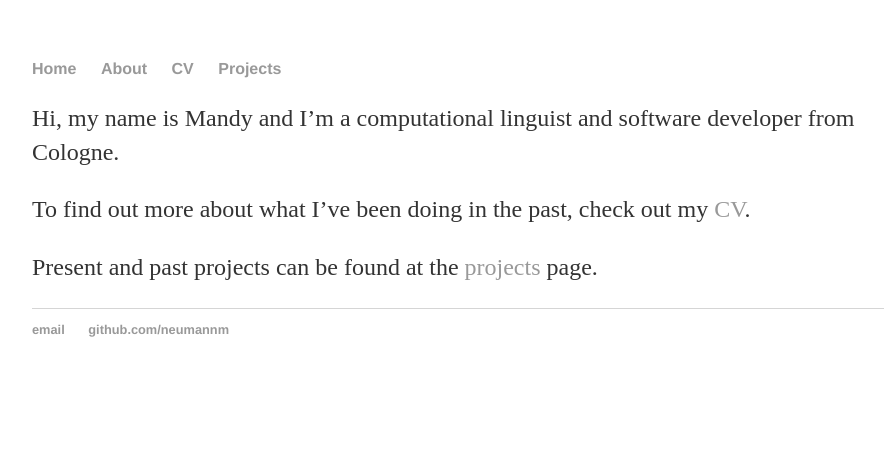
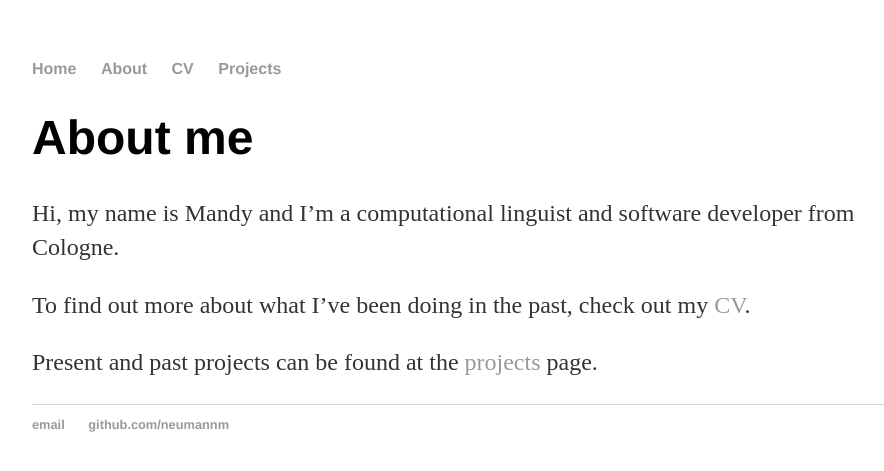
Before and after one commit to neumannm/neumannm.github.io, a Jekyll site: the page built from about/index.md, in a window 1280 px wide. Shown: the top 471 px of the page, without its empty margins (160-1044 px from the left). Built offline with Jekyll 4.4.1, drawn with Linux system fonts in a browser that asks for light colours.

Commit message:
Modularize template
separate header, footer and navbar

```diff
--- /dev/null
+++ b/_includes/foot.html
@@ -0,0 +1,8 @@
+        <footer>
+            <ul>
+                <li><a href="mailto:mandyneumann@gmx.net">email</a></li>
+                <li><a href="https://github.com/neumannm">github.com/neumannm</a></li>
+            </ul>
+        </footer>
+    </body>
+</html>
--- /dev/null
+++ b/_includes/head.html
@@ -0,0 +1,8 @@
+<!DOCTYPE html>
+	<html>
+		<head>
+			<title>{{ page.title }}</title>
+			<!-- link to main stylesheet -->
+			<link rel="stylesheet" type="text/css" href="/css/main.css">
+		</head>
+		<body>
--- /dev/null
+++ b/_includes/navbar.html
@@ -0,0 +1,18 @@
+<nav>
+    <ul>
+        <li><a href="/">Home</a></li>
+        <li><a href="/about">About</a></li>
+        <li><a href="/cv">CV</a></li>
+        <li><a href="/projects">Projects</a></li>
+    </ul>
+</nav>
+<!--
+<nav class="nav-primary" role="navigation" >
+    <ul>
+        {% for p in site.pages %}
+        <li>
+        	<a {% if p.url == page.url %}class="active"{% endif %} href="{{ site.baseurl }}{{ p.url }}">{{ p.title }}</a>
+        </li>
+        {% endfor %}
+    </ul>
+</nav>-->
--- a/_layouts/default.html
+++ b/_layouts/default.html
@@ -1,29 +1,13 @@
-<!DOCTYPE html>
-	<html>
-		<head>
-			<title>{{ page.title }}</title>
-			<!-- link to main stylesheet -->
-			<link rel="stylesheet" type="text/css" href="/css/main.css">
-		</head>
-		<body>
-			<nav>
-	    		<ul>
-	        		<li><a href="/">Home</a></li>
-		        	<li><a href="/about">About</a></li>
-	        		<li><a href="/cv">CV</a></li>
-	        		<li><a href="/projects">Projects</a></li>
-	    		</ul>
-			</nav>
-			<div class="container">
+{% include head.html %}
 
-			{{ content }}
+{% include navbar.html %}
 
-			</div><!-- /.container -->
-			<footer>
-	    		<ul>
-	        		<li><a href="mailto:mandyneumann@gmx.net">email</a></li>
-	        		<li><a href="https://github.com/neumannm">github.com/neumannm</a></li>
-				</ul>
-			</footer>
-		</body>
-	</html>
+    <h1>{{ page.title }}</h1>
+
+    <div class="container">
+
+        {{ content }}
+
+    </div><!-- /.container -->
+
+{% include foot.html %}
```
